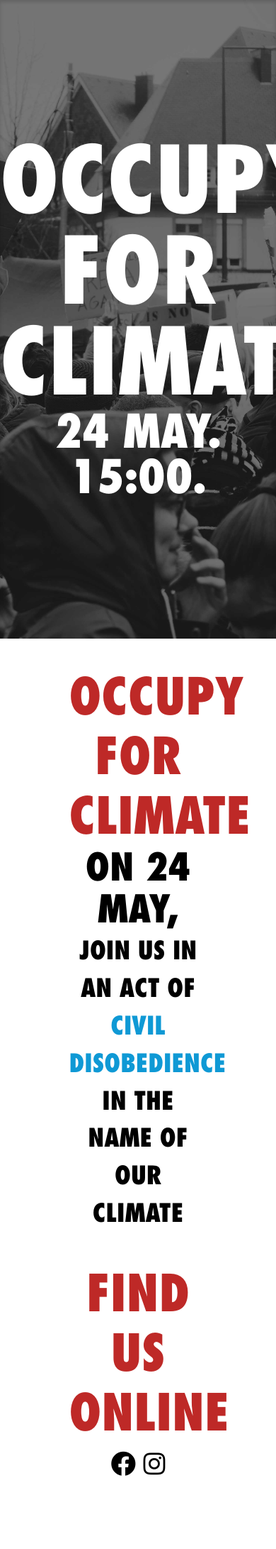
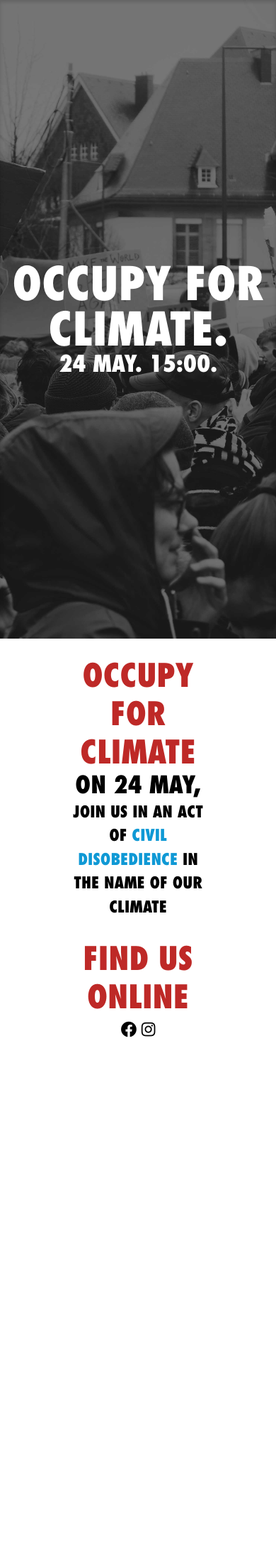
Before and after one commit to erikonijn/occupyforclimate, a Jekyll site: the page built from pages/home.md, in a window 390 px wide. Shown: the whole page at 71% size. Built offline with Jekyll 4.4.1, drawn with Linux system fonts in a browser that asks for light colours; nearby versions of some CDN libraries; after the commit the page ends 1800 px from its top, so only the background shows below that.

Commit message:
added breakpoints for smaller screens

```diff
--- a/assets/main.scss
+++ b/assets/main.scss
@@ -223,10 +223,26 @@
     }
 }
 
+@media only screen and (max-width: 768px) {
+
+    h1.herotxt {
+        font-size: 4em;
+    }
+
+    h2.herotxt {
+        font-size: 2em;
+    }
+
+    .body {
+        font-size: 1.4em;
+    }
+
+}
+
 #gototop {
     background-color: $prime;
     font-weight: 900;
-    width: 7em;
+//    width: 7em;
     padding: .625em .5em;
     font-size: 1.2em;
     position: fixed;
```
Also changed, not shown: 2 other files.
